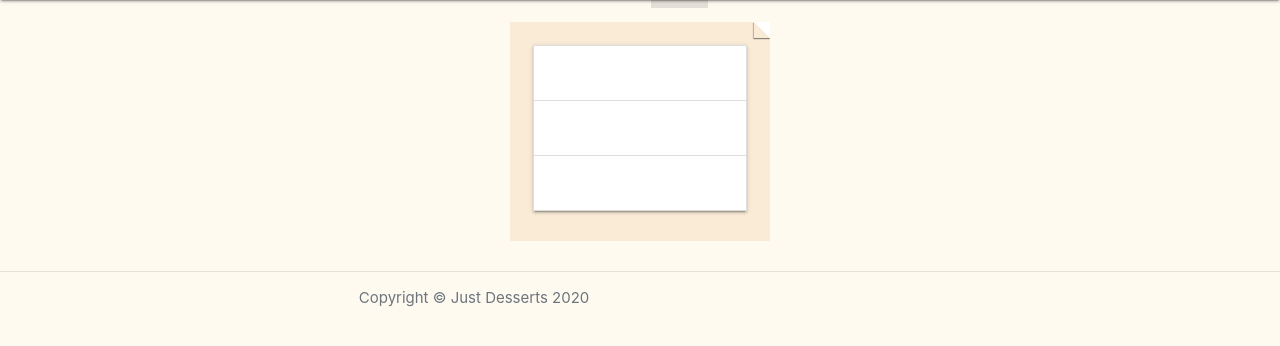
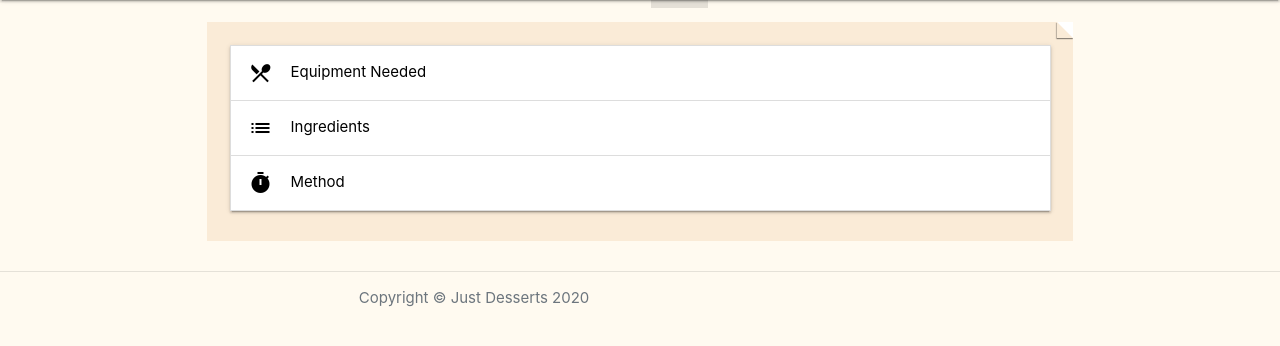
Before and after one commit to pmadden90/milestone-project-3-ci, a Flask app: page / in a window 1280 px wide. Shown: the part 64-410 px from the top of the page. Run offline with Flask 2, Linux system fonts and the light colour scheme; data that the repository does not hold is empty; some libraries are stand-ins or nearby versions.

Commit message:
Fixed styling for notebook style

```diff
--- a/static/css/style.css
+++ b/static/css/style.css
@@ -5,10 +5,10 @@ body {
 /*Page Corner Fold Effect*/
 .page-effect {
     position: relative;
-    width: 30%;
+    width: 100%;
     padding: 1em 1.5em;
     margin: 2em auto;
-    color: #fff;
+    color: #000000 !important;
     background-color: #FAEBD7; /*Antique White (Darker than Seashell)*/
     overflow: hidden;
 }
@@ -43,3 +43,5 @@ body {
     padding: 0 0.5;
     background-color: red;
 }
+
+/*Icon Styling*/
```
Also changed, not shown: README.md.
